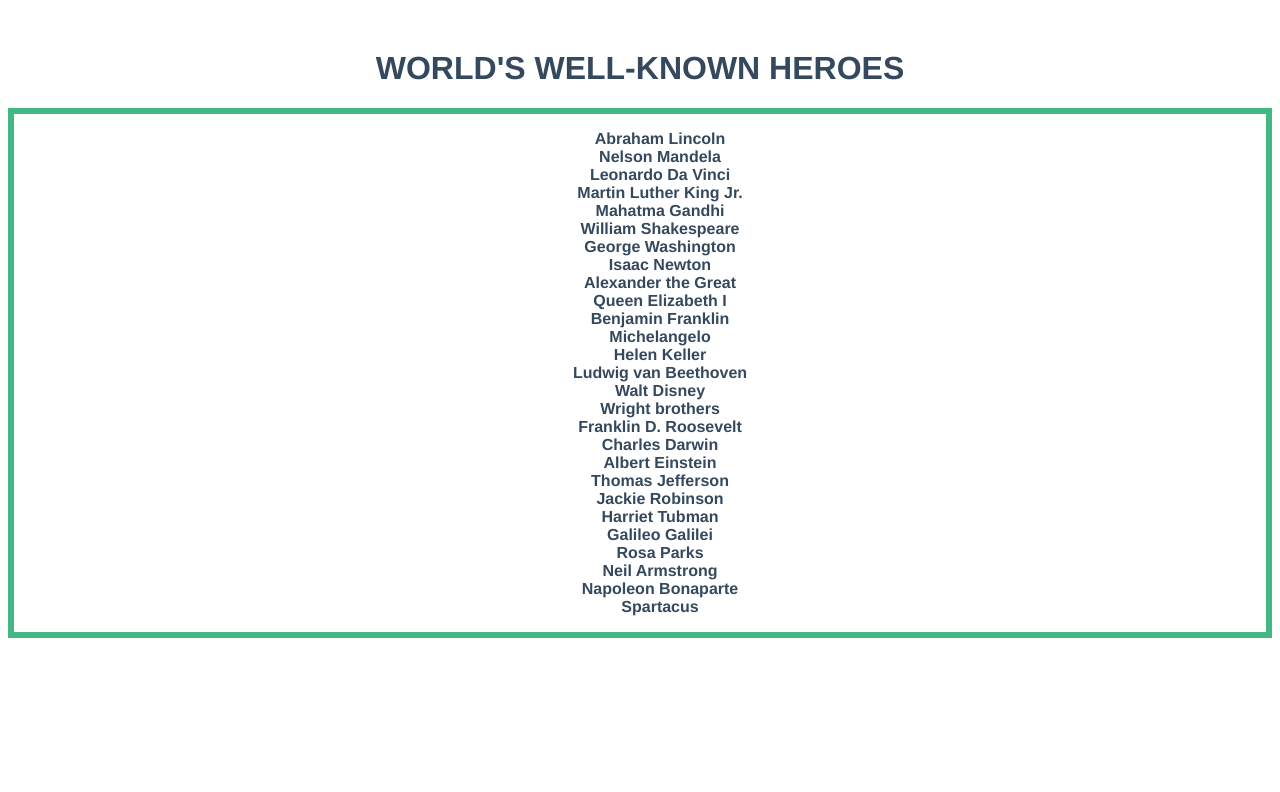
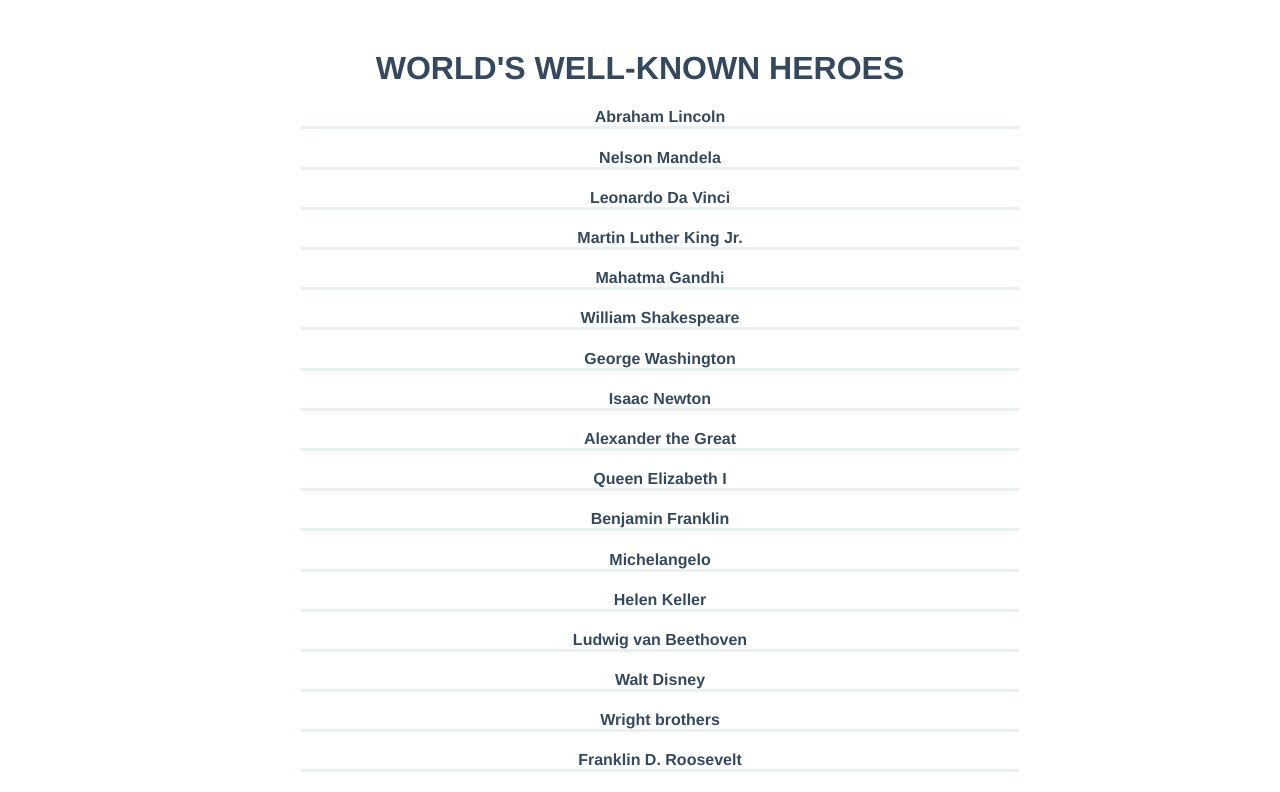
Before and after one commit to placiderapson/world-heroes-with-vue, a Vue app in the folder heroes/: page / in a window 1280 px wide. Shown: the top 792 px of the page. Built offline with nearby package versions, Linux system fonts and the light colour scheme.

Commit message:
Improve the design

```diff
--- a/heroes/src/components/Heroes.vue
+++ b/heroes/src/components/Heroes.vue
@@ -40,13 +40,17 @@ export default {
 
 <style lang="scss" scoped>
     #heroes-wrapper {
-        border: solid 0.4rem #41B883;
+        width: 60%;
+        margin: 0 auto;
+
         &__list {
             list-style: none;
 
             li {
                 font-weight: bold;
                 font-size: 1rem;
+                border-bottom: solid #E9F0F2;
+                margin-bottom: 1.2rem;
             }
         }
     }
```
